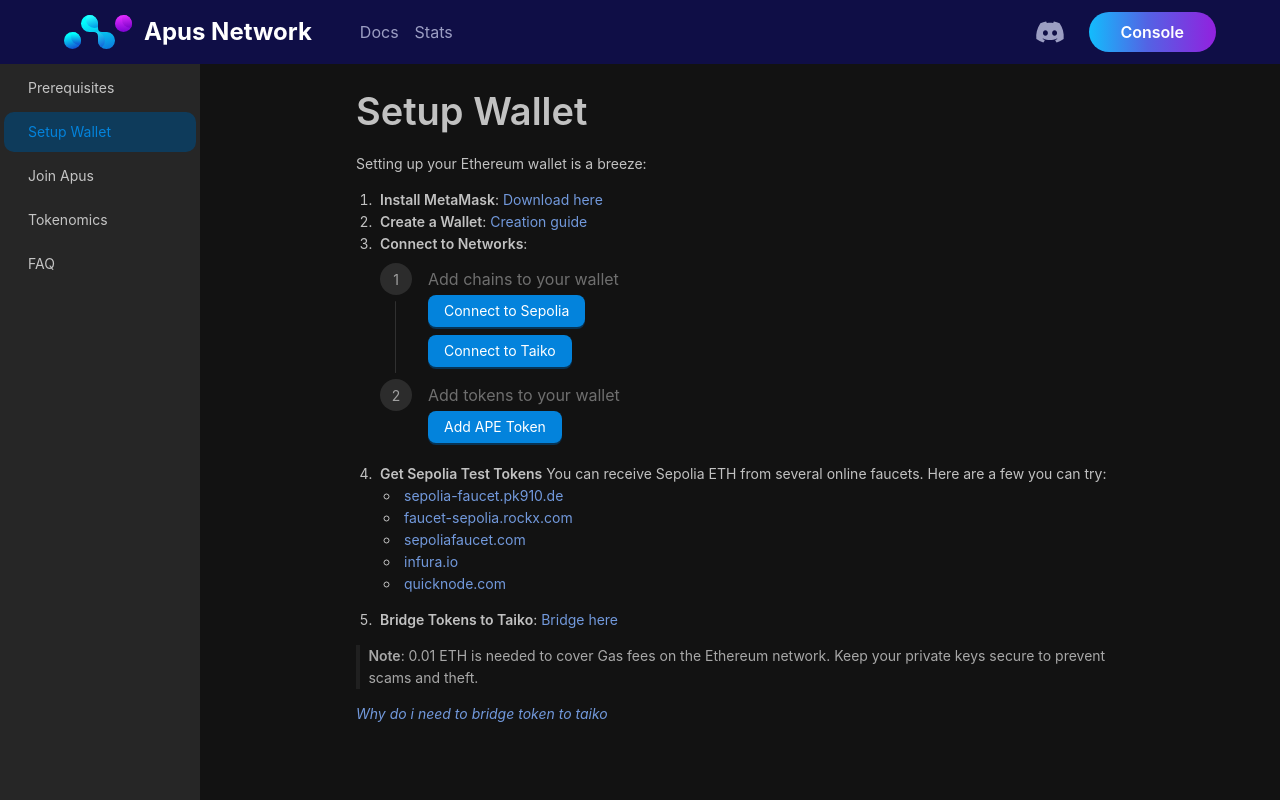
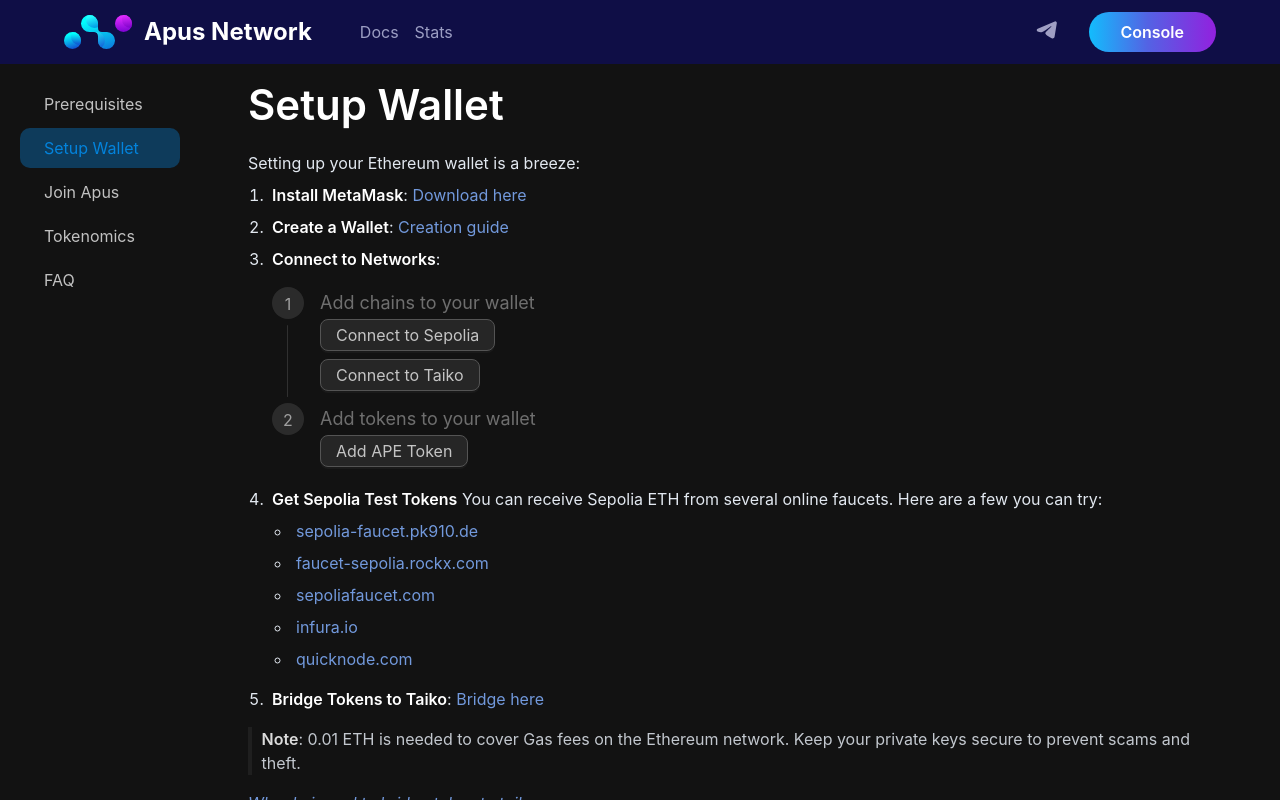
Before and after one commit to apuslabs/apus-web-console, a Next.js app: page /docs/wallet in a window 1280 px wide. Built offline with nearby package versions, Linux system fonts and the light colour scheme; a small style sheet from the web is missing.

Commit message:
update docs style

```diff
--- a/src/app/docs/layout.tsx
+++ b/src/app/docs/layout.tsx
@@ -9,7 +9,7 @@
   // Create any shared layout or styles here
   return (
     <LayoutWithHeader>
-      <Typography className="max-w-3xl mx-auto">{children}</Typography>
+      <Typography style={{color: "rgb(226,232,240)"}}>{children}</Typography>
     </LayoutWithHeader>
   );
 }
@@ -23,10 +23,11 @@
             <Header showConsole />
         </div>
 
-        <div className={"flex-1 flex w-full"} style={{ overflow: "scroll" }}>
-            <Sider width={200} className={"h-full flex-0"}>
+        <div className={"flex-1 overflow-hidden"}>
+            <div className={"mx-auto flex w-full h-full max-w-7xl overflow-y-auto"}>
+                <Sider className={"h-full flex-shrink-0 w-64"}>
                     {/*// @ts-ignore*/}
-                <Menu mode="inline" defaultSelectedKeys={['guide']} selectedKeys={
+                    <Menu mode="inline" className={"p-4"} defaultSelectedKeys={['guide']} selectedKeys={
                         [
                             pathname === '/docs/prerequisites' && 'prerequisites',
                             pathname === '/docs/wallet' && 'wallet',
@@ -45,8 +46,9 @@
                         router.push(`/docs/${info.key}`)
                     }}/>
                 </Sider>
-            <Layout className={"p-6"} style={{ padding: '24px', overflow: "scroll" }}>
+                <div className={"flex-1 px-12 pt-4 h-full overflow-y-auto"}>
                     {children}
-            </Layout>
+                </div>
+            </div>
         </div></Layout>
 }
--- a/src/app/docs/wallet/page.mdx
+++ b/src/app/docs/wallet/page.mdx
@@ -9,22 +9,22 @@
 2. **Create a Wallet**: [Creation guide](https://support.metamask.io/hc/en-us/articles/4404722782107)
 3. **Connect to Networks**:
     <Steps
-        className="my-2"
+        className="mt-4"
         direction="vertical"
         current={-1}
           items={[
               {
                   title: 'Add chains to your wallet',
                   description: <div>
-                      <Button type="primary" onClick={switchSepolia} className="mb-2">Connect to Sepolia</Button>
+                      <Button type="default" onClick={switchSepolia} className="mb-2">Connect to Sepolia</Button>
                       <br />
-                      <Button type="primary" onClick={switchTaiko}>Connect to Taiko</Button>
+                      <Button type="default" onClick={switchTaiko}>Connect to Taiko</Button>
                   </div>,
               },
               {
                   title: 'Add tokens to your wallet',
                   description: <div>
-                      <Button type="primary" onClick={addAPEToken}>Add APE Token</Button>
+                      <Button type="default" onClick={addAPEToken}>Add APE Token</Button>
                   </div>,
               },
           ]}
--- a/src/app/globals.css
+++ b/src/app/globals.css
@@ -77,3 +77,16 @@
     @apply border-collapse border p-1;
   border-color: #999999;
 }
+
+#app .ant-typography p {
+  margin-bottom: 0.5rem;
+}
+
+#app .ant-typography strong {
+  color: #ffffff;
+}
+
+#app .ant-typography li {
+  margin-top: 0.5rem;
+  margin-bottom: 0.5rem;
+}
--- /dev/null
+++ b/src/assets/icons/telegram.tsx
@@ -0,0 +1,10 @@
+const IconTelegram = <svg width="30" height="30" xmlns="http://www.w3.org/2000/svg">
+    <g fill="none" fill-rule="evenodd">
+        <path
+            d="M24 0v24H0V0h24ZM12.593 23.258l-.011.002l-.071.035l-.02.004l-.014-.004l-.071-.035c-.01-.004-.019-.001-.024.005l-.004.01l-.017.428l.005.02l.01.013l.104.074l.015.004l.012-.004l.104-.074l.012-.016l.004-.017l-.017-.427c-.002-.01-.009-.017-.017-.018Zm.265-.113l-.013.002l-.185.093l-.01.01l-.003.011l.018.43l.005.012l.008.007l.201.093c.012.004.023 0 .029-.008l.004-.014l-.034-.614c-.003-.012-.01-.02-.02-.022Zm-.715.002a.023.023 0 0 0-.027.006l-.006.014l-.034.614c0 .012.007.02.017.024l.015-.002l.201-.093l.01-.008l.004-.011l.017-.43l-.003-.012l-.01-.01l-.184-.092Z"/>
+        <path fill="#9f9ec3"
+              d="M19.777 4.43a1.5 1.5 0 0 1 2.062 1.626l-2.268 13.757c-.22 1.327-1.676 2.088-2.893 1.427c-1.018-.553-2.53-1.405-3.89-2.294c-.68-.445-2.763-1.87-2.507-2.884c.22-.867 3.72-4.125 5.72-6.062c.785-.761.427-1.2-.5-.5c-2.303 1.738-5.998 4.381-7.22 5.125c-1.078.656-1.64.768-2.312.656c-1.226-.204-2.363-.52-3.291-.905c-1.254-.52-1.193-2.244-.001-2.746l17.1-7.2Z"/>
+    </g>
+</svg>
+
+export default IconTelegram
--- a/src/components/header.tsx
+++ b/src/components/header.tsx
@@ -1,9 +1,9 @@
 "use client";
 
 import IconLogo from "@/assets/icons/logo.svg";
-import IconDiscord from "@/assets/icons/discord";
+import IconTelegram from "@/assets/icons/telegram";
 import IconMetamask from "@/assets/icons/metamask-icon.svg";
-import React, { ReactNode, useContext, useEffect, useState } from "react";
+import React, { ReactNode, useContext } from "react";
 import Link from "next/link";
 import SvgImage from "./SvgImage";
 import { web3Context } from "@/contexts/web3";
@@ -43,8 +43,8 @@
                 </Link>
             ))}
         </ul>}
-        <Link className="mr-6 inline-flex text-subtle-inverse hover:text-inverse cursor-pointer" href="https://discord.gg/9Wb2f5Z">
-            {IconDiscord}
+        <Link className="mr-6 inline-flex text-subtle-inverse hover:text-inverse cursor-pointer" href="https://t.me/apus_network">
+            {IconTelegram}
         </Link>
       <div>
         <UserMenu showConsole={showConsole} />
--- a/src/lib/AntdRegistry.tsx
+++ b/src/lib/AntdRegistry.tsx
@@ -27,12 +27,13 @@
                 colorLink: '#82B1FF',
                 colorPrimary: '#673AB7',
                 colorSuccess: '#4CAF50',
+                colorTextHeading: '#FFFFFF',
                 colorTextBase: '#E0E0E0',
                 colorWarning: '#FFC107',
                 controlHeight: 32,
                 fontFamily: "-apple-system, BlinkMacSystemFont, 'Segoe UI', Roboto, 'Helvetica Neue', Arial, 'Noto Sans', sans-serif, 'Apple Color Emoji', 'Segoe UI Emoji', 'Segoe UI Symbol', 'Noto Color Emoji'",
                 fontFamilyCode: "'SFMono-Regular', Consolas, 'Liberation Mono', Menlo, Courier, monospace",
-                fontSize: 14,
+                fontSize: 16,
                 lineType: 'solid',
                 lineWidth: 1,
                 motion: true,
@@ -54,7 +55,12 @@
                 zIndexBase: 0,
                 zIndexPopupBase: 1000
             },
-            algorithm: [theme.darkAlgorithm]
+            algorithm: [theme.darkAlgorithm],
+            components: {
+                Menu: {
+                    itemBg: "#121212",
+                },
+            },
         }}>{children}</ConfigProvider>
     </StyleProvider>;
 };
--- a/tailwind.config.ts
+++ b/tailwind.config.ts
@@ -13,6 +13,7 @@
         'default': '#ffffff',
         'accent': '#fafafa',
         'dark': '#0f0e46',
+        "dark-2": "#121212",
         'light': '#F4FBFF',
       },
       textColor: {
```
Also changed, not shown: src/app/docs/setup/page.mdx (+10 -0 lines). Lines whose indentation alone changed are shown as unchanged.
